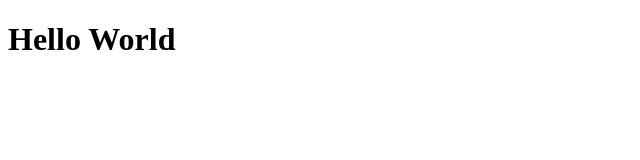
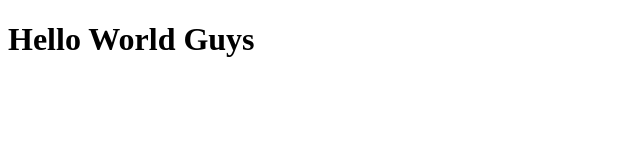
Before and after one commit to MSamsulHasbi/revou_day1, a plain HTML site: page Index.html in a window 1280 px wide. Shown: the whole page, without its empty margins (0-640 px from the left). Drawn offline with Linux system fonts and the light colour scheme.

Commit message:
Updated Wording

```diff
--- a/Index.html
+++ b/Index.html
@@ -4,6 +4,6 @@
 <title>Test Contoh</title>
 </head>
 <body>
-    <h1>Hello World</h1>
+    <h1>Hello World Guys</h1>
 </body>
 </html>
```
